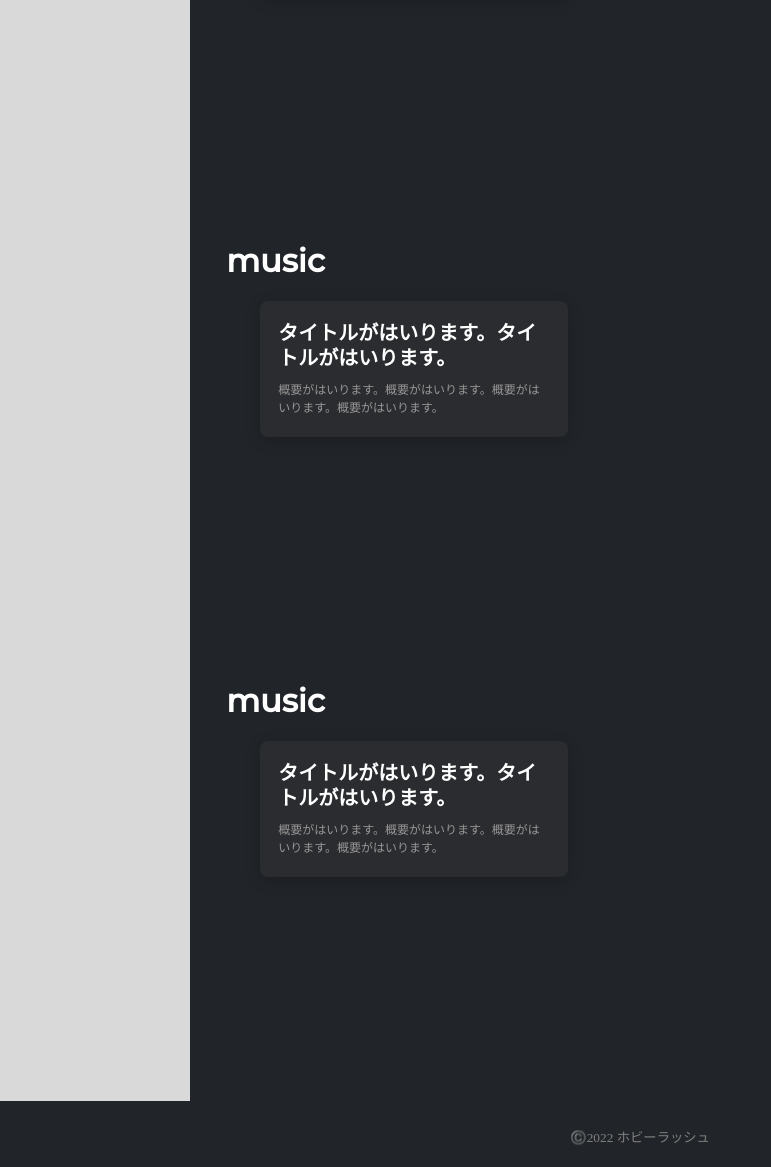
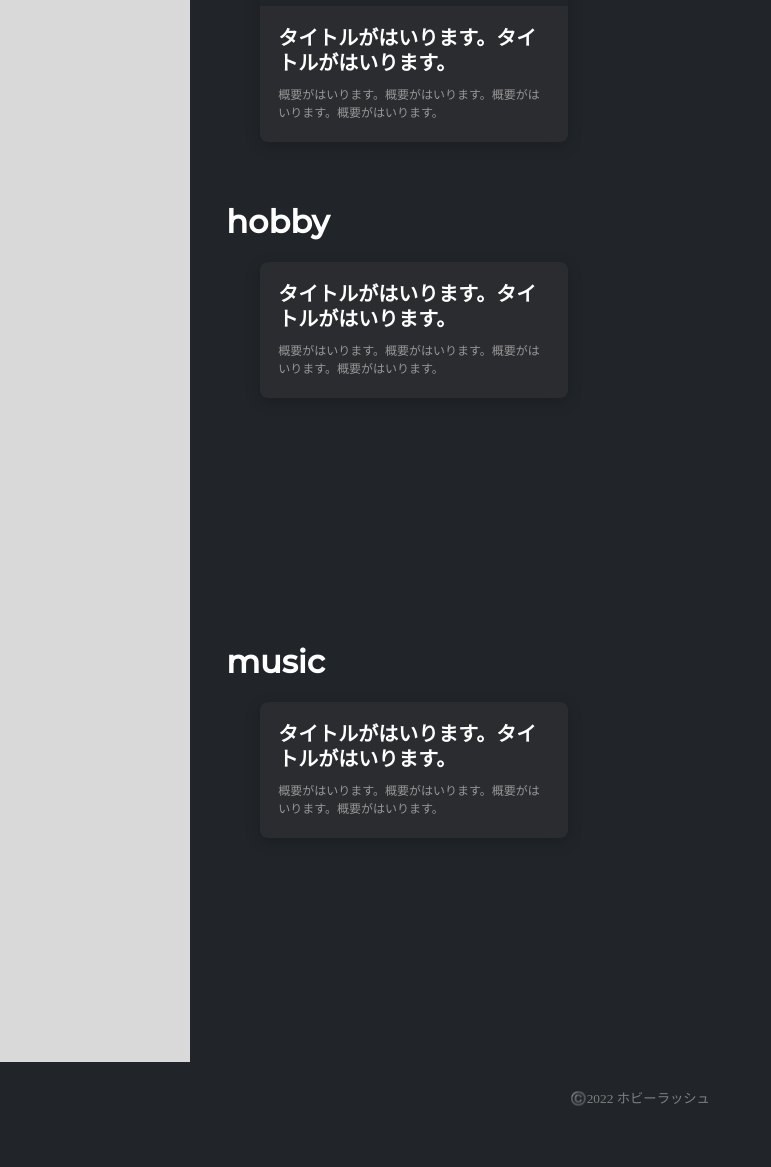
Before and after one commit to akimas627/team-development, a Flask app: template templates/home.html in a window 1280 px wide. Shown: the part 1257-2424 px from the top of the page, without its empty margins (0-771 px from the left). After the commit the page ends 2363 px from the top, so only its background shows below. Run offline with Flask 2, Linux system fonts and the light colour scheme; the template is opened without the code that fills it, so the values that code supplies are empty.

Commit message:
homeのcss追加

```diff
--- /dev/null
+++ b/js/home.js
@@ -0,0 +1,5 @@
+$(document).ready(function () {
+    $('#link_hobby').on('click', function () {
+      $(window).scrollTop($('#hobby').position().top);
+    });
+}
--- a/static/css/home.css
+++ b/static/css/home.css
@@ -123,7 +120,7 @@
 }
 
 .content_sub{
-    height: 400px;
+    min-height: 400px;
     padding-bottom: 2.5rem;
     /* flex-grow: 1; */
     /* box-sizing: border-box; */
@@ -143,17 +140,29 @@
     justify-content: flex-start;
   }
 
-  .memo_card_group > :nth-child(n+2){
+  .memo_card_group > :nth-child(3n){
     margin-left: 20px;
   }
 
+  .memo_card_group > :nth-child(3n+2){
+    margin-left: 20px;
+  }
+
+  .memo_card_group > :nth-child(n+4){
+    margin-top: 20px;
+  }
+
   .memo_card{
-    /* ポイント４ */
     width: calc((100% - 40px * 1) / 3);
     height: auto;
     border-radius: 8px;
     overflow: hidden;
-    box-shadow: 0 4px 15px rgba(0,0,0,.2)
+    box-shadow: 0 4px 15px rgba(0,0,0,.2);
+    /* margin-top: 20px; */
+    -webkit-transition: all 0.3s ease;
+    -moz-transition: all 0.3s ease;
+    -o-transition: all 0.3s ease;
+    transition: all  0.3s ease;
   }
 
   .memo_card:hover{
--- a/templates/home.html
+++ b/templates/home.html
@@ -3,12 +3,18 @@
 <html lang="ja">
     <head>
         <link href="https://fonts.googleapis.com/css2?family=Montserrat:wght@500&display=swap" rel="stylesheet">
-         <link href="team-development/static/css/loginstyles.css" rel="stylesheet">
-        <link href="/static/css/home.css" rel="stylesheet">
+        <link href="team-development/static/css/loginstyles.css" rel="stylesheet">
+        <link href="home.css" rel="stylesheet">
+        <script
+        src="https://code.jquery.com/jquery-3.4.1.min.js"
+        integrity="sha256-CSXorXvZcTkaix6Yvo6HppcZGetbYMGWSFlBw8HfCJo="
+        crossorigin="anonymous"></script>
+        <script src="js/home.js"></script>
         <title>Home</title>
     </head>
 
     <body>
+        <div class="icon-plus"></div>
         <div class="home">
             <div class="top_home">
                 <a class="registbutton" href="/register">Logout</a>
@@ -21,7 +27,7 @@
                             <ul class="category_class">
                                 <li class="topic">ジャンル</li>
                                 <li class="category_item"><a class="title" href="#">education</a></li>
-                                <li class="category_item"><a href="#">hobby</a></li>
+                                <li class="category_item"><a id="link_hobby" href="javascript:void(0)">hobby</a></li>
                                 <li class="category_item"><a href="#">music</a></li>
                             </ul>
                     </div>
@@ -49,8 +55,55 @@
                                 </div>
 
                                 <div class="memo_card">
-                                    <!-- <div class="card__imgframe_movie"><iframe width="560" height="315" src="https://www.youtube.com/embed/1Dr-DaTgkBE" title="YouTube video player" frameborder="0" allow="accelerometer; autoplay; clipboard-write; encrypted-media; gyroscope; picture-in-picture" allowfullscreen></iframe></div> -->
                                     <img class="card__imgframe" src="https://img.youtube.com/vi/yaJx0Gj_LCY/maxresdefault.jpg">
+                                    <div class="card__textbox">
+                                        <div class="card__titletext">
+                                            タイトルがはいります。タイトルがはいります。
+                                        </div>
+                                        <div class="card__overviewtext">
+                                            概要がはいります。概要がはいります。概要がはいります。概要がはいります。
+                                        </div>
+                                    </div>
+                                </div>
+
+                                <div class="memo_card">
+                                    <img class="card__imgframe" src="https://img.youtube.com/vi/1Dr-DaTgkBE/maxresdefault.jpg">
+                                    <div class="card__textbox">
+                                        <div class="card__titletext">
+                                            タイトルがはいります。タイトルがはいります。
+                                        </div>
+                                        <div class="card__overviewtext">
+                                            概要がはいります。概要がはいります。概要がはいります。概要がはいります。
+                                        </div>
+                                    </div>
+                                </div>
+
+                                <div class="memo_card">
+                                    <img class="card__imgframe" src="https://img.youtube.com/vi/1Dr-DaTgkBE/maxresdefault.jpg">
+                                    <div class="card__textbox">
+                                        <div class="card__titletext">
+                                            タイトルがはいります。タイトルがはいります。
+                                        </div>
+                                        <div class="card__overviewtext">
+                                            概要がはいります。概要がはいります。概要がはいります。概要がはいります。
+                                        </div>
+                                    </div>
+                                </div>
+
+                                <div class="memo_card">
+                                    <img class="card__imgframe" src="https://img.youtube.com/vi/1Dr-DaTgkBE/maxresdefault.jpg">
+                                    <div class="card__textbox">
+                                        <div class="card__titletext">
+                                            タイトルがはいります。タイトルがはいります。
+                                        </div>
+                                        <div class="card__overviewtext">
+                                            概要がはいります。概要がはいります。概要がはいります。概要がはいります。
+                                        </div>
+                                    </div>
+                                </div>
+
+                                <div class="memo_card">
+                                    <img class="card__imgframe" src="https://img.youtube.com/vi/1Dr-DaTgkBE/maxresdefault.jpg">
                                     <div class="card__textbox">
                                         <div class="card__titletext">
                                             タイトルがはいります。タイトルがはいります。
@@ -78,7 +131,7 @@
                         </div>
                         <div class="content_sub">
                             <div card="card_topic">
-                                <h1 class="topic_title">hobby</h1>
+                                <h1 class="topic_title" id="hobby">hobby</h1>
                             </div>
                             <div class="memo_card_group">
                                 <div class="memo_card">
@@ -117,46 +170,6 @@
 
                             </div>
                         </div>
-                        <div class="content_sub">
-                            <div card="card_topic">
-                                <h1 class="topic_title">music</h1>
-                            </div>
-                            <div class="memo_card_group">
-                                <div class="memo_card">
-                                    <div class="card__imgframe"></div>
-                                    <div class="card__textbox">
-                                        <div class="card__titletext">
-                                            タイトルがはいります。タイトルがはいります。
-                                        </div>
-                                        <div class="card__overviewtext">
-                                            概要がはいります。概要がはいります。概要がはいります。概要がはいります。
-                                        </div>
-
-                                    </div>
-                                </div>
-
-                            </div>
-                        </div>
-                        <div class="content_sub">
-                            <div card="card_topic">
-                                <h1 class="topic_title">music</h1>
-                            </div>
-                            <div class="memo_card_group">
-                                <div class="memo_card">
-                                    <div class="card__imgframe"></div>
-                                    <div class="card__textbox">
-                                        <div class="card__titletext">
-                                            タイトルがはいります。タイトルがはいります。
-                                        </div>
-                                        <div class="card__overviewtext">
-                                            概要がはいります。概要がはいります。概要がはいります。概要がはいります。
-                                        </div>
-
-                                    </div>
-                                </div>
-
-                            </div>
-                        </div>
                     </div>
                 </div>
             </main>
```
Also changed, not shown: other parts of static/css/home.css (+31 -15 lines).
